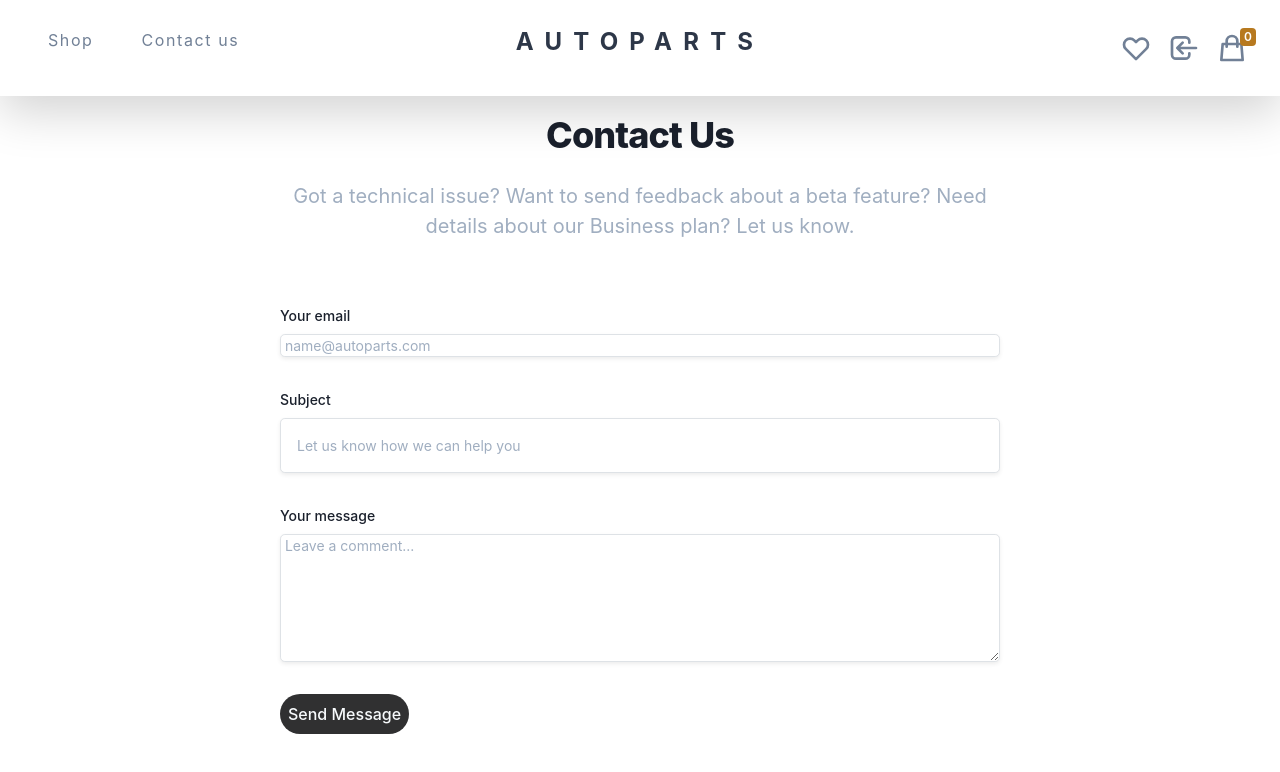
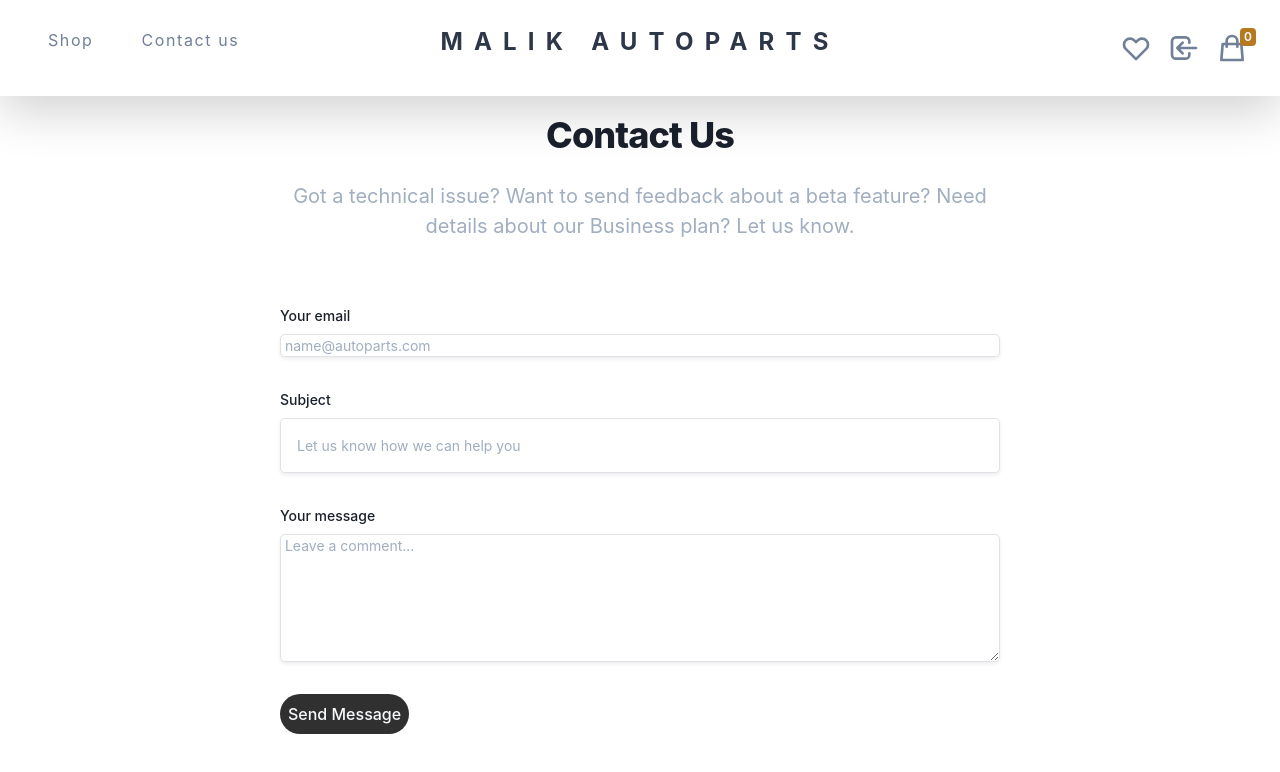
Before and after one commit to DeeKoders/MERN_FYP, a React (Create React App) app in the folder client/: page /contact-us in a window 1280 px wide. Shown: the top 772 px of the page. Built offline with nearby package versions, Linux system fonts and the light colour scheme.

Commit message:
Update Navber.js

```diff
--- a/client/src/components/shop/partials/Navber.js
+++ b/client/src/components/shop/partials/Navber.js
@@ -67,7 +67,7 @@ const Navber = (props) => {
               style={{ letterSpacing: "0.10rem" }}
               className="flex items-left text-center font-bold uppercase text-gray-800 text-2xl cursor-pointer px-2 text-center"
             >
-              Autoparts
+              Malik Autoparts
             </span>
           </div>
           <div
@@ -75,7 +75,7 @@ const Navber = (props) => {
             style={{ letterSpacing: "0.70rem" }}
             className="hidden lg:block flex items-left col-span-1 text-center text-gray-800 font-bold tracking-widest uppercase text-2xl cursor-pointer"
           >
-            Autoparts
+            Malik Autoparts
           </div>
           <div className="flex items-right col-span-2 lg:col-span-1 flex justify-end">
             {/*  WishList Page Button */}
```
